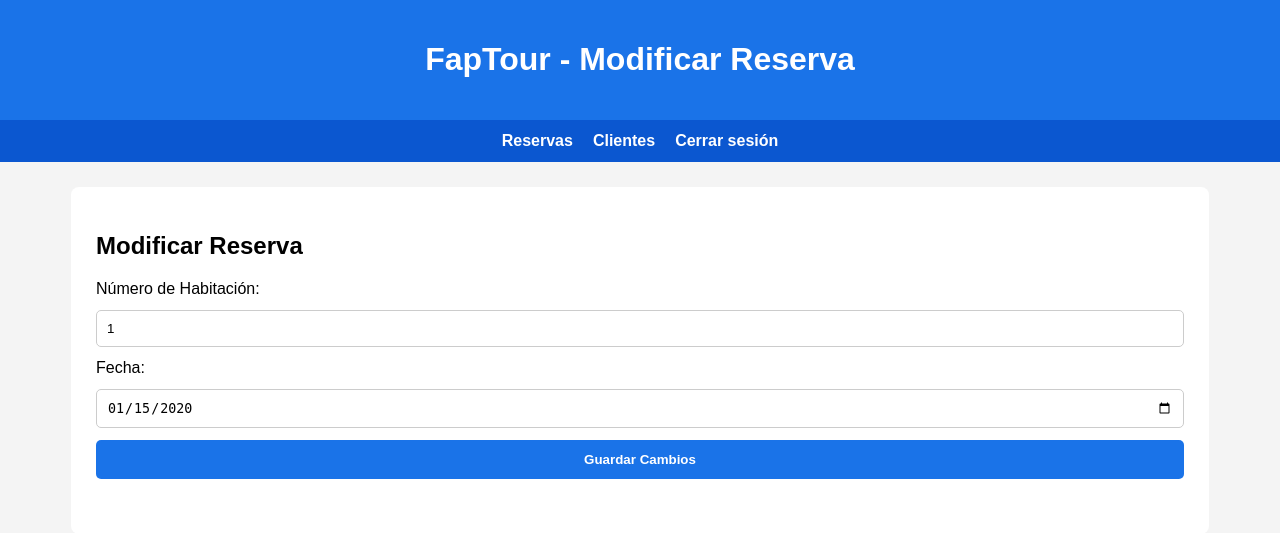
After one commit to LeonelXD1/FapTour, a PHP site: page /modificar_reserva.php?id=1 in a window 1280 px wide. The commit adds this page. Shown: the top 533 px of the page. Run offline with PHP 8.4, Linux system fonts and the light colour scheme; tables that the repository leaves empty hold one stand-in row (values such as "Sample post"); data that the repository does not hold is empty.

Commit message:
Final final

```diff
--- /dev/null
+++ b/modificar_reserva.php
@@ -0,0 +1,65 @@
+<?php
+require "conexion.php";
+
+$id = $_GET["id"];
+
+$stmt = $pdo->prepare("SELECT * FROM reservas WHERE id = ?");
+$stmt->execute([$id]);
+$reserva = $stmt->fetch();
+
+if (!$reserva) {
+    echo "Reserva no encontrada";
+    exit;
+}
+?>
+
+<!DOCTYPE html>
+<html lang="es">
+<head>
+    <meta charset="UTF-8">
+    <meta name="viewport" content="width=device-width, initial-scale=1.0">
+    <title>Modificar Reserva</title>
+    <link rel="stylesheet" href="estilos.css">
+</head>
+<body>
+
+<header>
+    <h1>FapTour - Modificar Reserva</h1>
+</header>
+
+<nav class="navbar">
+    <a href="reservas.php">Reservas</a>
+    <a href="clientes.php">Clientes</a>
+    <a href="logout.php">Cerrar sesión</a>
+</nav>
+
+<section class="contenedor">
+
+    <h2>Modificar Reserva</h2>
+
+    <?php if ($reserva['estado'] === 'cancelada'): ?>
+
+        <h3 style="color: red;">❌ Esta reserva está cancelada y no puede modificarse.</h3>
+        <a href="reservas.php">Volver</a>
+
+    <?php else: ?>
+
+        <form class="formulario" action="procesar_modificacion.php" method="POST">
+
+            <input type="hidden" name="id" value="<?= $reserva['id'] ?>">
+
+            <label>Número de Habitación:</label>
+            <input type="number" name="numero_habitacion" value="<?= $reserva['numero_habitacion'] ?>" required>
+
+            <label>Fecha:</label>
+            <input type="date" name="fecha" value="<?= $reserva['fecha'] ?>" required>
+
+            <button type="submit">Guardar Cambios</button>
+        </form>
+
+    <?php endif; ?>
+
+</section>
+
+</body>
+</html>
```
Also changed, not shown: cancelar_reserva.php (added, +17 -0 lines), procesar_modificacion.php (added, +19 -0 lines), reservas.php (+17 -6 lines).
